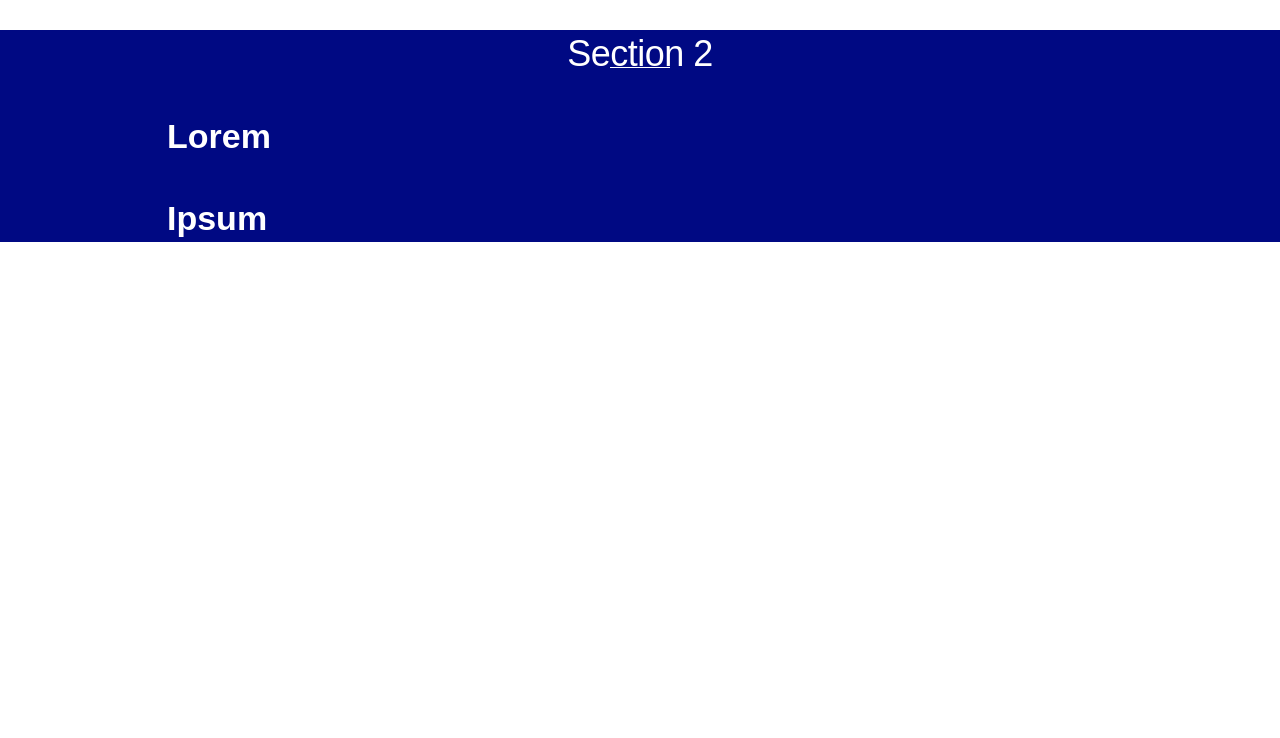
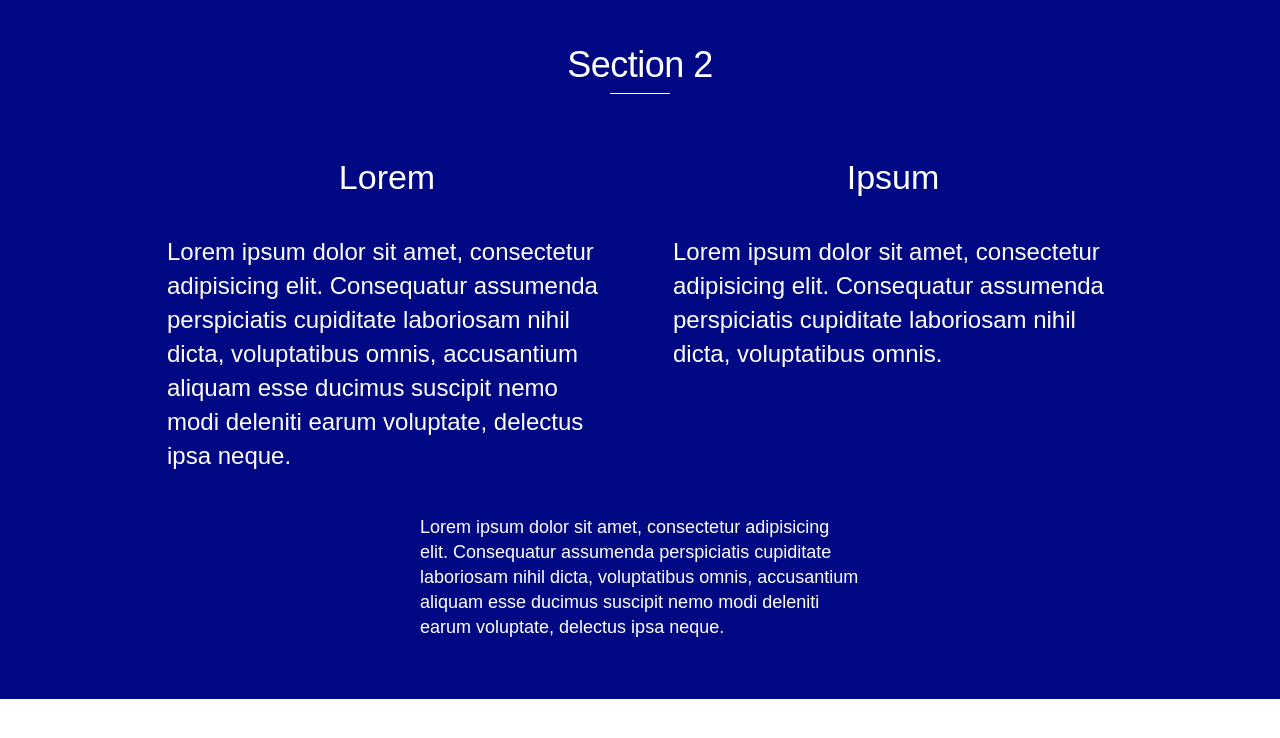
Before and after one commit to paracetamol201625/collective1, a plain HTML site: page index.html in a window 1280 px wide. Drawn offline with Linux system fonts and the light colour scheme.

Commit message:
all add new section2

```diff
--- a/css/style.css
+++ b/css/style.css
@@ -33,12 +33,14 @@ h2 {
 h3{
 	font-size:  34px;
 	line-height: 48px;
+	text-align: center;
+	font-weight: normal;
 }
 h2:after{
 	content: " ";
 	position: absolute;
 	left: 50%;
-	bottom: 10px;
+	bottom: -5px;
 	width: 60px;
 	height: 1px;
 	background: #000983;
@@ -47,3 +49,27 @@ h2:after{
 .dark h2:after {
 	background: #fff;
 }
+section {
+	border-top: 1px solid transparent;
+  border-bottom: 1px solid transparent;
+  padding: 10px 0 40px;
+}
+.wrap:after {
+  content: "";
+  display: block;
+  clear: both;
+}
+.pull-left {
+	float: left;
+}
+.pull-right {
+	float: right;
+}
+.box {
+	width: 440px;
+	margin: 0 auto;
+}
+.box-small {
+	font-size: 18px;
+	line-height: 25px;
+}
--- a/index.html
+++ b/index.html
@@ -12,16 +12,17 @@
 	    <div class="wrap">
 	     <div class=" box pull-left">
 	     	 <h3>Lorem</h3>
-	     	 <p></p>
+	     	 <p>Lorem ipsum dolor sit amet, consectetur adipisicing elit. Consequatur assumenda perspiciatis cupiditate laboriosam nihil dicta, voluptatibus omnis, accusantium aliquam esse ducimus suscipit nemo modi deleniti earum voluptate, delectus ipsa neque.</p>
 	     </div>
 	     <div class=" box pull-right">
 	     	 <h3>Ipsum</h3>
-	     	   <p></p>
+	     	   <p>Lorem ipsum dolor sit amet, consectetur adipisicing elit. Consequatur assumenda perspiciatis cupiditate laboriosam nihil dicta, voluptatibus omnis.</p>
 	     </div>
-	     <div class=" box pull-center"> </div>
 	  	</div>
+	  	<div class="box box-small">
+	     	<p>Lorem ipsum dolor sit amet, consectetur adipisicing elit. Consequatur assumenda perspiciatis cupiditate laboriosam nihil dicta, voluptatibus omnis, accusantium aliquam esse ducimus suscipit nemo modi deleniti earum voluptate, delectus ipsa neque.</p>
+	     </div>
 	  </div>
-
 	</section>
 	</body>
 	<script>js/script.js</script>
```
